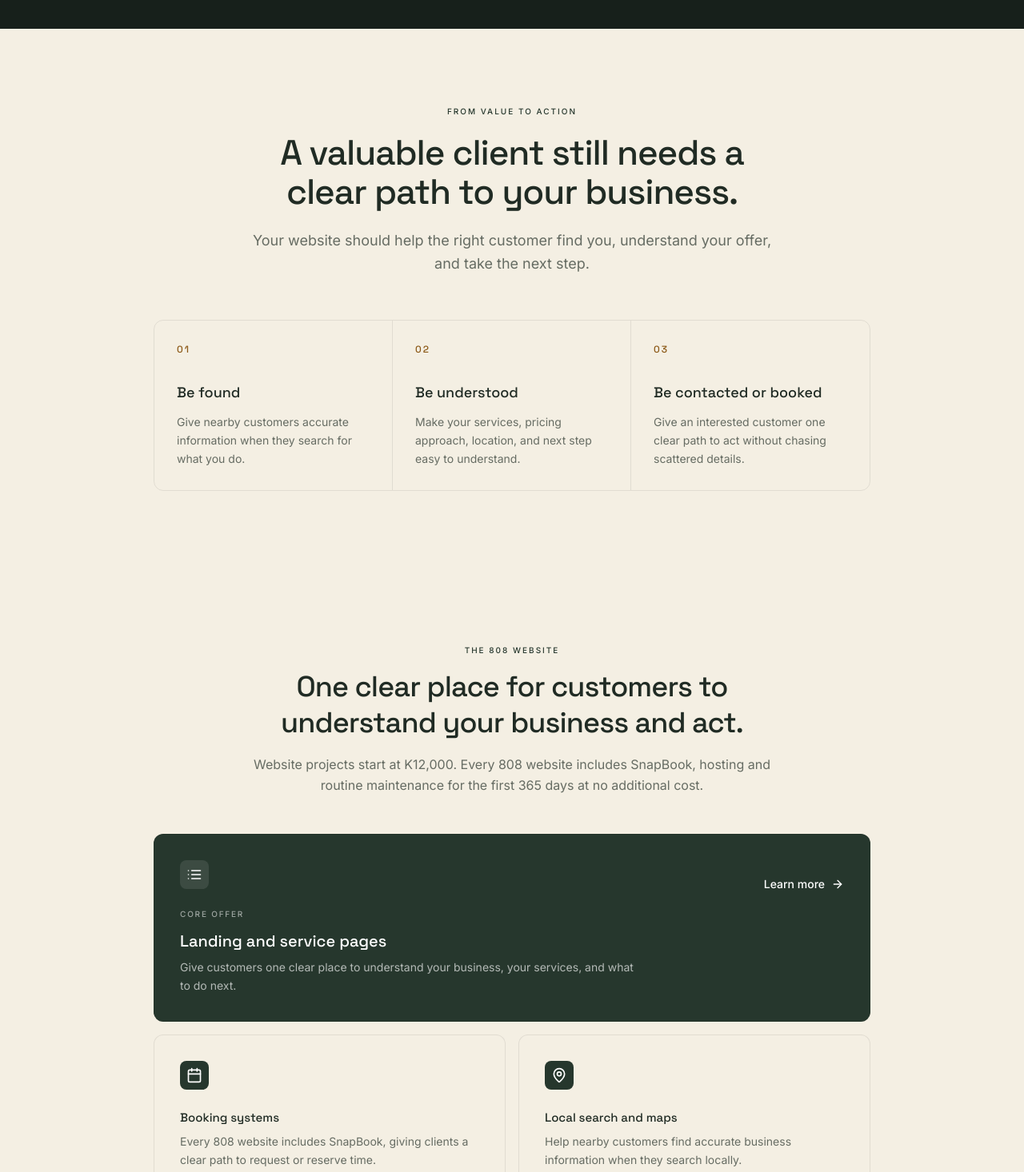
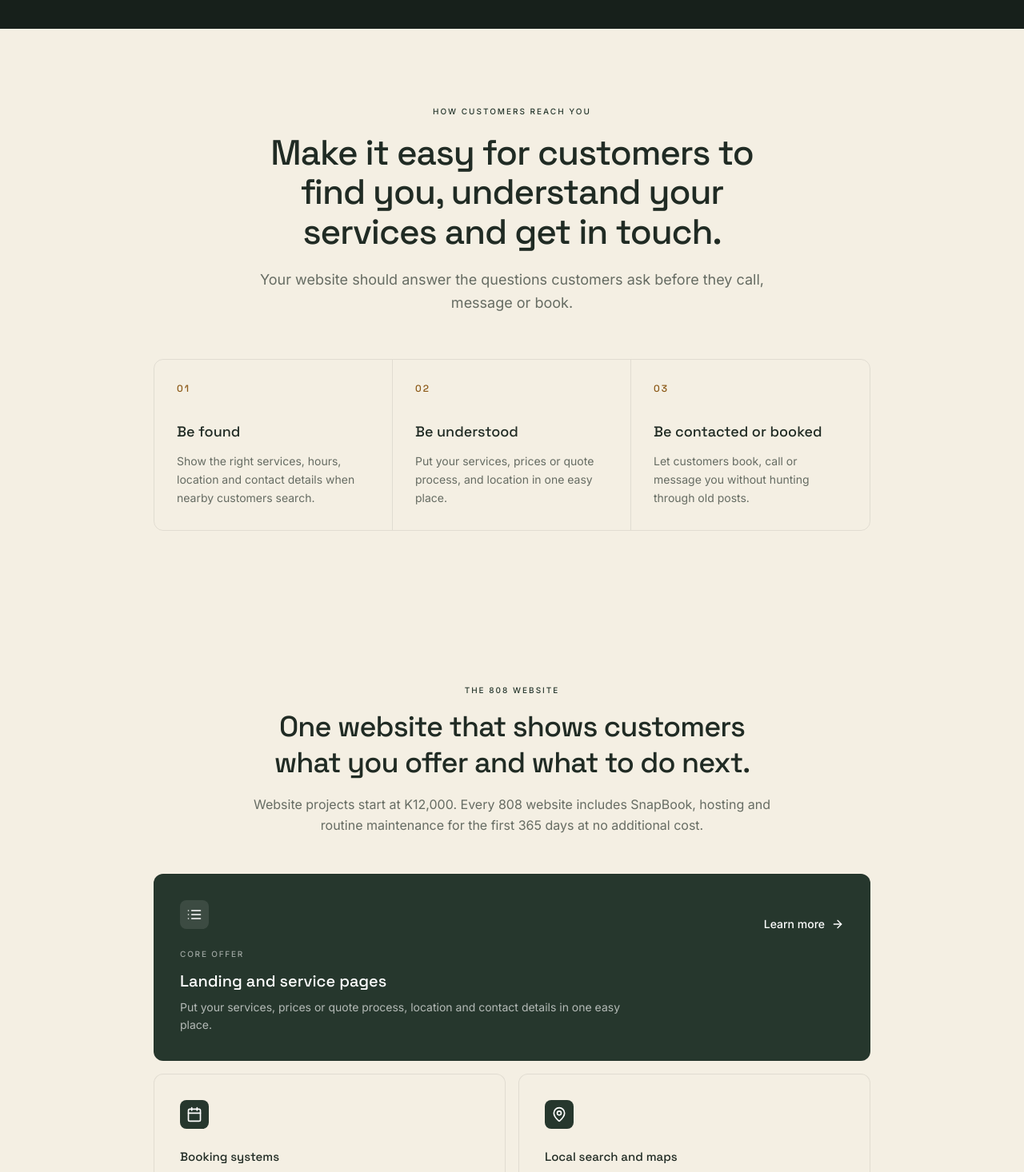
Before and after one commit to lusa8o8/808_landing_page, a Next.js app in the folder apps/web/: page / in a window 1280 px wide. Shown: the part 764-2230 px from the top of the page at 80% size. Built offline with nearby package versions, Linux system fonts and the light colour scheme.

Commit message:
copy(web): simplify homepage language

```diff
--- a/apps/web/src/components/landing-page.tsx
+++ b/apps/web/src/components/landing-page.tsx
@@ -10,17 +10,17 @@ const customerPath = [
   {
     number: "01",
     heading: "Be found",
-    body: "Give nearby customers accurate information when they search for what you do.",
+    body: "Show the right services, hours, location and contact details when nearby customers search.",
   },
   {
     number: "02",
     heading: "Be understood",
-    body: "Make your services, pricing approach, location, and next step easy to understand.",
+    body: "Put your services, prices or quote process, and location in one easy place.",
   },
   {
     number: "03",
     heading: "Be contacted or booked",
-    body: "Give an interested customer one clear path to act without chasing scattered details.",
+    body: "Let customers book, call or message you without hunting through old posts.",
   },
 ] as const;
 
@@ -73,6 +73,9 @@ function HeroSection() {
 
         <div className="mx-auto w-full max-w-2xl">
           <LtvChat />
+          <p className="mt-4 text-center text-xs leading-relaxed text-white/45">
+            Answer three short questions to estimate what one returning client is worth each year.
+          </p>
         </div>
       </div>
 
@@ -88,13 +91,13 @@ function CustomerPathSection() {
     <section className="bg-background px-4 py-24">
       <div className="mx-auto max-w-4xl">
         <div className="mx-auto mb-14 max-w-2xl space-y-5 text-center">
-          <SectionLabel>From value to action</SectionLabel>
+          <SectionLabel>How customers reach you</SectionLabel>
           <h2 className="font-heading text-3xl font-medium leading-[1.12] tracking-tight text-foreground sm:text-[44px]">
-            A valuable client still needs a clear path to your business.
+            Make it easy for customers to find you, understand your services and get in touch.
           </h2>
           <p className="text-base leading-relaxed text-muted-foreground sm:text-lg">
-            Your website should help the right customer find you, understand your offer, and take
-            the next step.
+            Your website should answer the questions customers ask before they call, message or
+            book.
           </p>
         </div>
 
@@ -126,7 +129,7 @@ function ServicesSection() {
         <div className="mx-auto mb-12 max-w-2xl space-y-4 text-center">
           <SectionLabel>The 808 website</SectionLabel>
           <h2 className="font-heading text-3xl font-medium leading-tight tracking-tight text-foreground sm:text-4xl">
-            One clear place for customers to understand your business and act.
+            One website that shows customers what you offer and what to do next.
           </h2>
           <p className="text-base leading-relaxed text-muted-foreground">
             Website projects start at K12,000. Every 808 website includes SnapBook, hosting and
@@ -202,11 +205,11 @@ function GroundingSection() {
           </li>
           <li className="sm:border-r sm:border-white/10 sm:px-6">
             <p className="font-heading text-base font-medium">Numbers in Kwacha</p>
-            <p className="mt-2 text-sm text-white/45">Commercial conversations in familiar terms.</p>
+            <p className="mt-2 text-sm text-white/45">Prices and estimates in Kwacha.</p>
           </li>
           <li className="sm:px-6">
             <p className="font-heading text-base font-medium">Direct on WhatsApp</p>
-            <p className="mt-2 text-sm text-white/45">A practical path from the page to a conversation.</p>
+            <p className="mt-2 text-sm text-white/45">Message us directly when you are ready.</p>
           </li>
         </ul>
       </div>
--- a/apps/web/src/components/marketing-footer.tsx
+++ b/apps/web/src/components/marketing-footer.tsx
@@ -11,7 +11,7 @@ export function MarketingFooter() {
         </h2>
 
         <p className="text-sm leading-relaxed text-white/60 sm:text-base">
-          We’ll start with the numbers, then recommend the right scope.
+          We’ll start with the numbers, then tell you what we think is worth building.
         </p>
 
         <a
--- a/apps/web/src/content/marketing.ts
+++ b/apps/web/src/content/marketing.ts
@@ -5,7 +5,7 @@ export const marketingServices = defineMarketingServices([
     slug: "booking-systems",
     label: "Booking systems",
     description:
-      "Every 808 website includes SnapBook, giving clients a clear path to request or reserve time.",
+      "SnapBook lets customers choose a service and request a time without back-and-forth messages.",
     intro:
       "SnapBook gives customers one clear path from interest to an appointment request and is included with every 808 website. Deeper scheduling features are added only when the workflow justifies them.",
     bestFor:
@@ -49,7 +49,8 @@ export const marketingServices = defineMarketingServices([
   {
     slug: "local-search-and-maps",
     label: "Local search and maps",
-    description: "Help nearby customers find accurate business information when they search locally.",
+    description:
+      "Keep your services, hours, location, phone number and website clear when nearby customers search.",
     intro:
       "Make your location, services, hours, and contact path easier to understand when a nearby customer is deciding where to go next.",
     bestFor:
@@ -94,7 +95,7 @@ export const marketingServices = defineMarketingServices([
     slug: "service-and-pricing-pages",
     label: "Landing and service pages",
     description:
-      "Give customers one clear place to understand your business, your services, and what to do next.",
+      "Put your services, prices or quote process, location and contact details in one easy place.",
     intro:
       "Turn a scattered list of offers into a clear customer-facing service catalogue, with pricing or quotation language that fits how your business sells.",
     bestFor:
@@ -167,17 +168,17 @@ export const audienceLabels = [
 export const processSteps = defineProcessSteps([
   {
     number: "01",
-    heading: "We start with the numbers",
-    body: "You tell us about your business. We use the numbers to decide whether a website project makes financial sense before defining the scope.",
+    heading: "We check the numbers",
+    body: "Tell us what a customer usually spends and how often they return. We use that to check whether the website is worth the investment.",
   },
   {
     number: "02",
-    heading: "We define and build the right website",
-    body: "We turn approved business facts into a clear website built around how your customers find, understand, and contact you.",
+    heading: "We build what your business needs",
+    body: "You confirm your services, prices, hours, location and contact details. We turn them into a clear website and booking setup.",
   },
   {
     number: "03",
-    heading: "You launch with a supported first year",
-    body: "Your business content and domain remain yours. SnapBook, hosting and routine maintenance are included for the first 365 days at no additional cost.",
+    heading: "You launch ready for customers",
+    body: "Your website goes live with clear ways to call, message or book. Your domain and content remain yours. SnapBook, hosting and routine maintenance are included for the first 365 days at no additional cost.",
   },
 ]);
```
